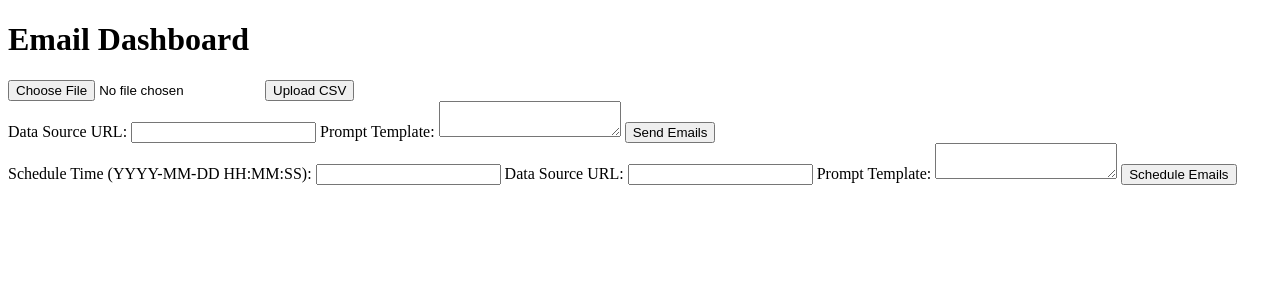
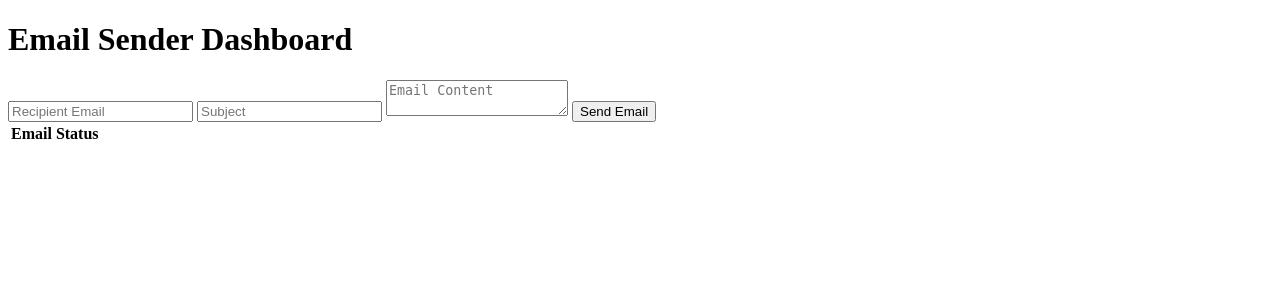
Before and after one commit to gupta-anindya/email-scheduler, a Python web app: template email_sender/templates/dashboard.html in a window 1280 px wide. Shown: the top 300 px of the page. Run offline with Jinja, Linux system fonts and the light colour scheme; the template is opened without the code that fills it, so the values that code supplies are empty; some libraries are stand-ins or nearby versions.

Commit message:
Update dashboard.html

```diff
--- a/email_sender/templates/dashboard.html
+++ b/email_sender/templates/dashboard.html
@@ -2,31 +2,63 @@
 <html lang="en">
 <head>
     <meta charset="UTF-8">
-    <title>Email Dashboard</title>
+    <meta name="viewport" content="width=device-width, initial-scale=1.0">
+    <title>Email Sender Dashboard</title>
+    <script src="https://cdn.socket.io/4.5.1/socket.io.min.js"></script>
 </head>
 <body>
-    <h1>Email Dashboard</h1>
-    <form action="/upload" method="post" enctype="multipart/form-data">
-        <input type="file" name="file">
-        <button type="submit">Upload CSV</button>
+    <h1>Email Sender Dashboard</h1>
+
+    <!-- Form to Send Email -->
+    <form id="email-form">
+        <input type="text" id="recipient" placeholder="Recipient Email" required>
+        <input type="text" id="subject" placeholder="Subject" required>
+        <textarea id="content" placeholder="Email Content" required></textarea>
+        <button type="submit">Send Email</button>
     </form>
 
-    <form action="/send_emails" method="post">
-        <label for="data_source">Data Source URL:</label>
-        <input type="text" name="data_source" required>
-        <label for="prompt">Prompt Template:</label>
-        <textarea name="prompt" required></textarea>
-        <button type="submit">Send Emails</button>
-    </form>
+    <!-- Real-time Status Update -->
+    <div id="status"></div>
 
-    <form action="/schedule_emails" method="post">
-        <label for="schedule_time">Schedule Time (YYYY-MM-DD HH:MM:SS):</label>
-        <input type="text" name="schedule_time" required>
-        <label for="data_source">Data Source URL:</label>
-        <input type="text" name="data_source" required>
-        <label for="prompt">Prompt Template:</label>
-        <textarea name="prompt" required></textarea>
-        <button type="submit">Schedule Emails</button>
-    </form>
+    <!-- Real-Time Email Status Table -->
+    <table id="email-status-table">
+        <thead>
+            <tr>
+                <th>Email</th>
+                <th>Status</th>
+            </tr>
+        </thead>
+        <tbody>
+            <!-- Status rows will be dynamically added here -->
+        </tbody>
+    </table>
+
+    <script>
+        // Connect to the WebSocket server
+        const socket = io.connect('http://' + document.domain + ':' + location.port);
+
+        // Listen for real-time email status updates
+        socket.on('email_status', function(data) {
+            // Display real-time status
+            document.getElementById('status').innerText = `Email status: ${data.status}`;
+
+            // Update status in the table
+            const table = document.getElementById('email-status-table').getElementsByTagName('tbody')[0];
+            const newRow = table.insertRow(table.rows.length);
+            newRow.insertCell(0).innerText = data.email;
+            newRow.insertCell(1).innerText = data.status;
+        });
+
+        // Send email on form submission
+        document.getElementById('email-form').addEventListener('submit', function(event) {
+            event.preventDefault();
+            const emailData = {
+                recipient: document.getElementById('recipient').value,
+                subject: document.getElementById('subject').value,
+                content: document.getElementById('content').value
+            };
+            socket.emit('send_email', emailData);  // Send data to server for processing
+        });
+    </script>
 </body>
 </html>
```
